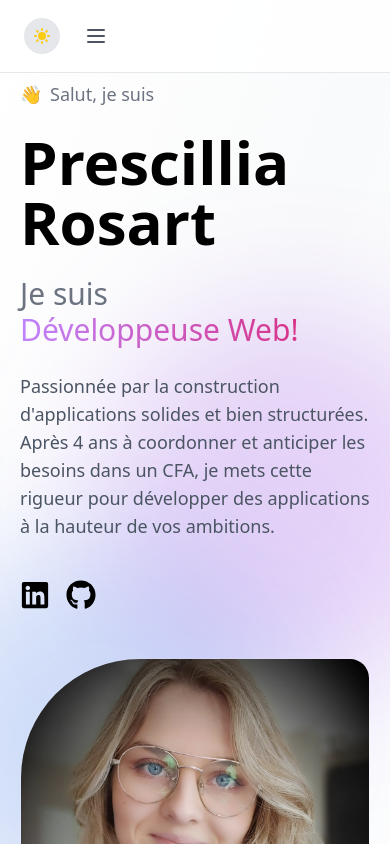
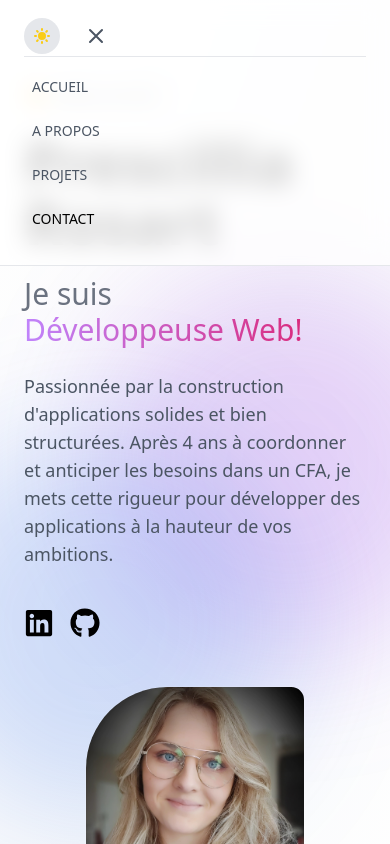
Before and after one commit to prescilliarosart/Monportfolio, a React (Vite) app: page / in a window 390 px wide. Both pictures are taken after a click on the button 96 px from the left and 36 px from the top of the page. Shown: the top 844 px of the page. Built offline with nearby package versions, Linux system fonts and the light colour scheme.

Commit message:
fix: menu mobile et taille photo de profil en responsive

```diff
--- a/src/components/Hero.tsx
+++ b/src/components/Hero.tsx
@@ -57,7 +57,7 @@ dark:from-white dark:via-gray-50 dark:to-white">
               Prescillia Rosart
             </h1>
             <h2 className="text-3xl md:text-4xl text-gray-300 dark:text-gray-500">
-              Je suis <span className="text-transparent bg-clip-text bg-gradient-to-r from-purple-400 to-pink-600 inline-block min-w-[320px]">
+              Je suis <span className="text-transparent bg-clip-text bg-gradient-to-r from-purple-400 to-pink-600 inline-block min-w-[160px] md:min-w-[320px]">
                 {displayText}
                 <span className="animate-pulse">|</span>
               </span>
@@ -78,8 +78,8 @@ dark:from-white dark:via-gray-50 dark:to-white">
           </div>
 
           {/* Image */}
-          <div className="relative">
-            <div className="w-[350px] h-[500px] overflow-hidden from-purple-600/20 to-blue-600/20 backdrop-blur-sm border border-white/10 flex items-center justify-center rounded-[120px_20px_160px_160px]">
+          <div className="relative flex justify-center">
+            <div className="w-[220px] h-[320px] sm:w-[280px] sm:h-[400px] md:w-[350px] md:h-[500px] overflow-hidden from-purple-600/20 to-blue-600/20 backdrop-blur-sm border border-white/10 flex items-center justify-center rounded-[120px_20px_160px_160px]">
               <img
                 src={profileImage}
                 alt="Prescillia - Developer"
--- a/src/components/NavBar.tsx
+++ b/src/components/NavBar.tsx
@@ -8,8 +8,8 @@ interface NavLink {
 
 function NavBar() {
   const { isDarkMode, toggleTheme } = useTheme();
-  console.log("isDarkMode", isDarkMode);
   const [activeSection, setActiveSection] = useState<string>("home");
+  const [isMenuOpen, setIsMenuOpen] = useState(false);
 
   const navlinks: NavLink[] = [
     { name: "ACCUEIL", href: "#home" },
@@ -111,25 +111,45 @@ function NavBar() {
 
             {/* Mobile Menu Button */}
             <button
+              onClick={() => setIsMenuOpen(!isMenuOpen)}
               className="md:hidden p-2 text-gray-300 dark:text-gray-600 hover:text-white dark:hover:text-black"
-              aria-label="Open menu"
+              aria-label={isMenuOpen ? "Fermer le menu" : "Ouvrir le menu"}
             >
-              <svg
-                className="w-6 h-6"
-                fill="none"
-                stroke="currentColor"
-                viewBox="0 0 24 24"
-              >
-                <path
-                  strokeLinecap="round"
-                  strokeLinejoin="round"
-                  strokeWidth={2}
-                  d="M4 6h16M4 12h16M4 18h16"
-                />
-              </svg>
+              {isMenuOpen ? (
+                <svg className="w-6 h-6" fill="none" stroke="currentColor" viewBox="0 0 24 24">
+                  <path strokeLinecap="round" strokeLinejoin="round" strokeWidth={2} d="M6 18L18 6M6 6l12 12" />
+                </svg>
+              ) : (
+                <svg className="w-6 h-6" fill="none" stroke="currentColor" viewBox="0 0 24 24">
+                  <path strokeLinecap="round" strokeLinejoin="round" strokeWidth={2} d="M4 6h16M4 12h16M4 18h16" />
+                </svg>
+              )}
             </button>
           </div>
         </div>
+
+        {/* Mobile Menu */}
+        {isMenuOpen && (
+          <div className="md:hidden border-t border-gray-800 dark:border-gray-200 py-4 flex flex-col space-y-4">
+            {navlinks.map((link: NavLink, index: number) => {
+              const isActive = activeSection === link.href.substring(1);
+              return (
+                <a
+                  key={index}
+                  href={link.href}
+                  onClick={() => setIsMenuOpen(false)}
+                  className={`text-sm font-medium px-2 py-1 transition-colors duration-300 ${
+                    isActive
+                      ? "text-white dark:text-black"
+                      : "text-gray-300 dark:text-gray-600 hover:text-white dark:hover:text-black"
+                  }`}
+                >
+                  {link.name}
+                </a>
+              );
+            })}
+          </div>
+        )}
       </div>
     </nav>
   );
```
